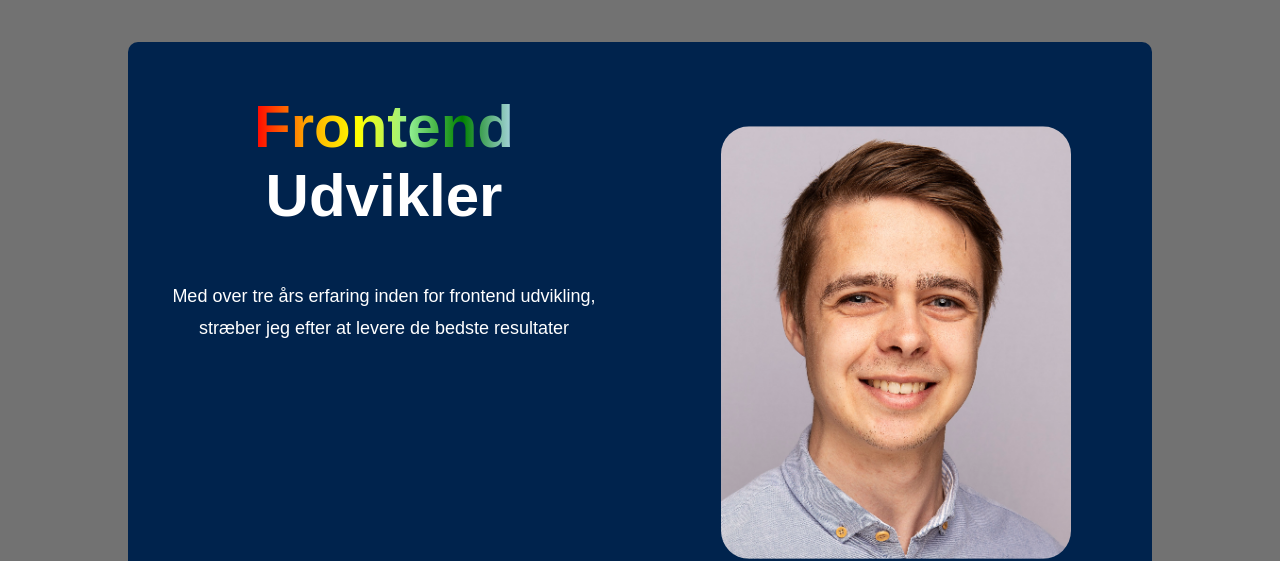
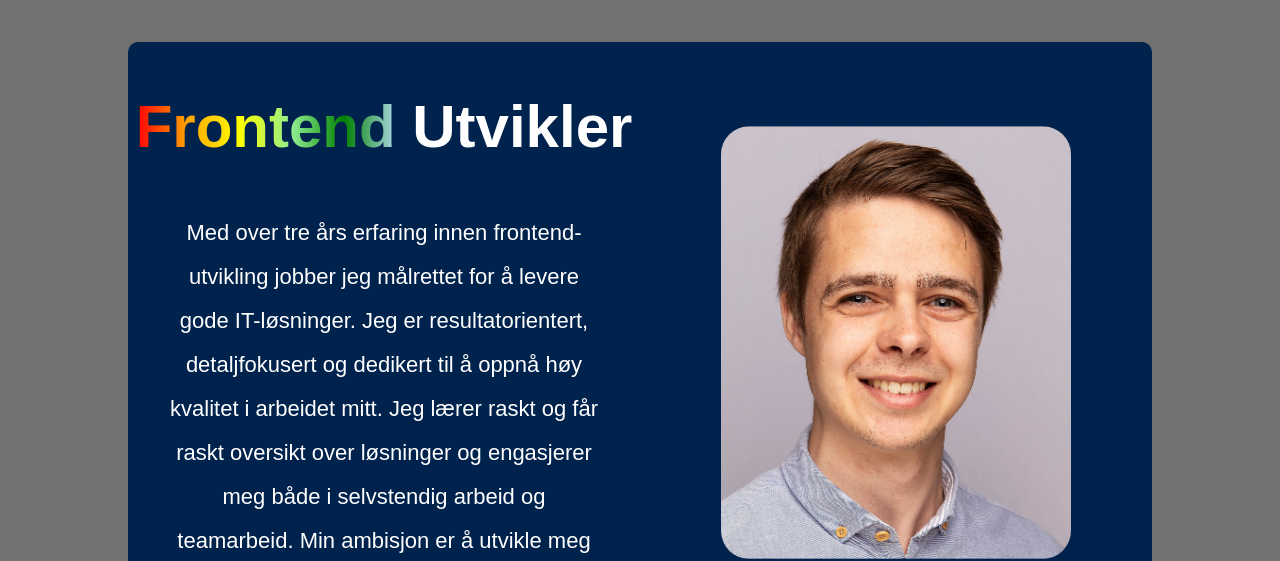
Before and after one commit to nicklaskodehode/portfolio, a website: page index.html in a window 1280 px wide. Shown: the part 572-1133 px from the top of the page. Drawn offline with Linux system fonts and the light colour scheme; no server answers.

Commit message:
fixed start text

```diff
--- a/index.css
+++ b/index.css
@@ -108,9 +108,6 @@ h2{
       background-position: 100% 50%;
     }
   }
-.profile-text{
-    margin: 0 8% 0 8%;
-}
 .profile-img {
     display: flex;
     justify-content: center;
@@ -124,8 +121,15 @@ p{
     font-size: 18px;
     font-family: var(--font-family);
     color: white;
+    line-height: 1.8;
+}
+.profile-text{
+    font-size: 22px;
+    font-family: var(--font-family);
+    color: white;
     margin: 0;
-    line-height: 1.8;
+    line-height: 2;
+    margin: 0 8% 0 8%;
 }
 .competence{
     margin-top: 20px;
--- a/index.html
+++ b/index.html
@@ -39,10 +39,11 @@
                 <div class="profile-header">
                     <div class="profile-text-container">
                         <h1>
-                            <span class="gradient-text">Frontend</span> Udvikler
+                            <span class="gradient-text">Frontend</span> Utvikler
                         </h1>
-                        <div class="profile-text">
-                            <p>Med over tre års erfaring inden for frontend udvikling, stræber jeg efter at levere de bedste resultater</p>
+                        <div>
+                            <p class="profile-text">Med over tre års erfaring innen frontend-utvikling jobber jeg målrettet for å levere gode IT-løsninger. Jeg er resultatorientert, detaljfokusert og dedikert til å oppnå høy kvalitet i arbeidet mitt. Jeg lærer raskt og får raskt oversikt over løsninger og engasjerer meg både i selvstendig arbeid og teamarbeid. Min ambisjon er å utvikle meg videre til fullstack-utvikling. Gjennom min Computer Science-utdanning har jeg opparbeidet meg bred kunnskap innen web-, backend- og apputvikling, og utviklingsprosesser.
+                            </p>
                         </div>
                     </div>
                     <div  class="profile-img">
```
